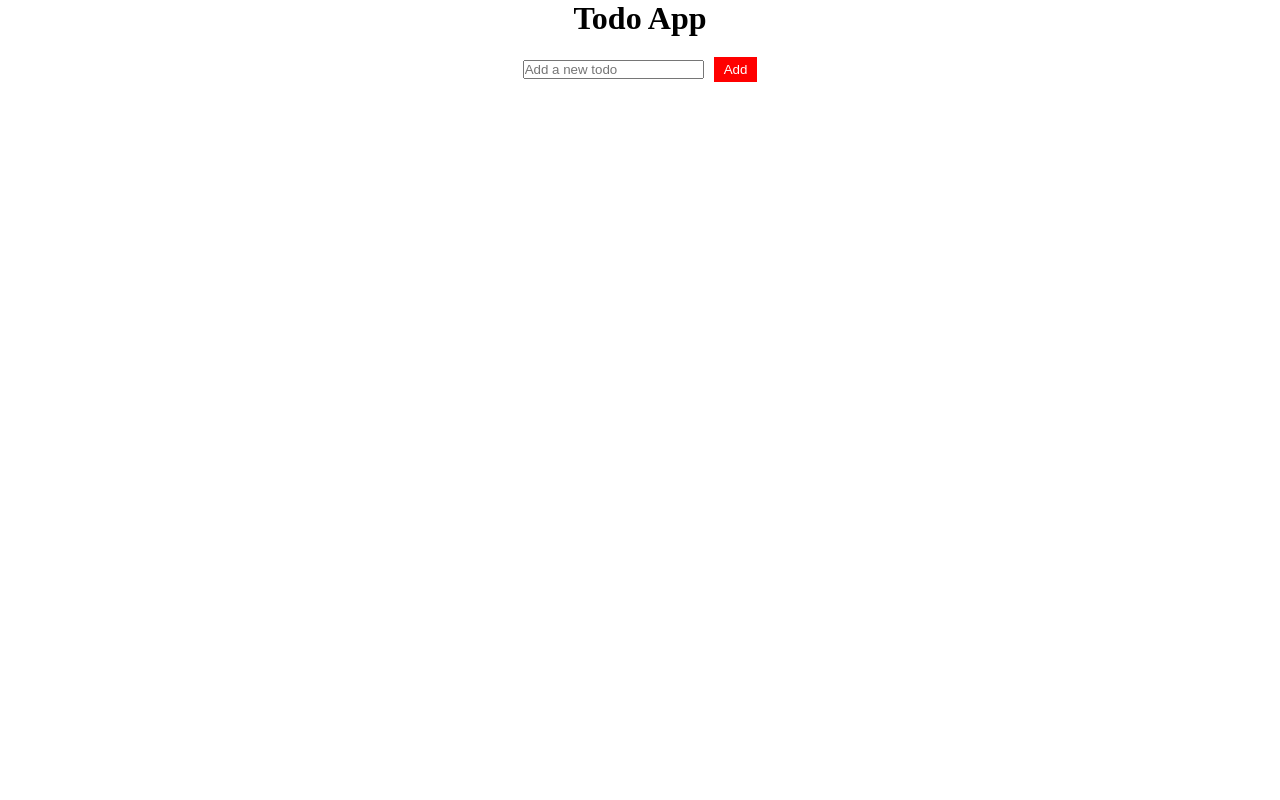
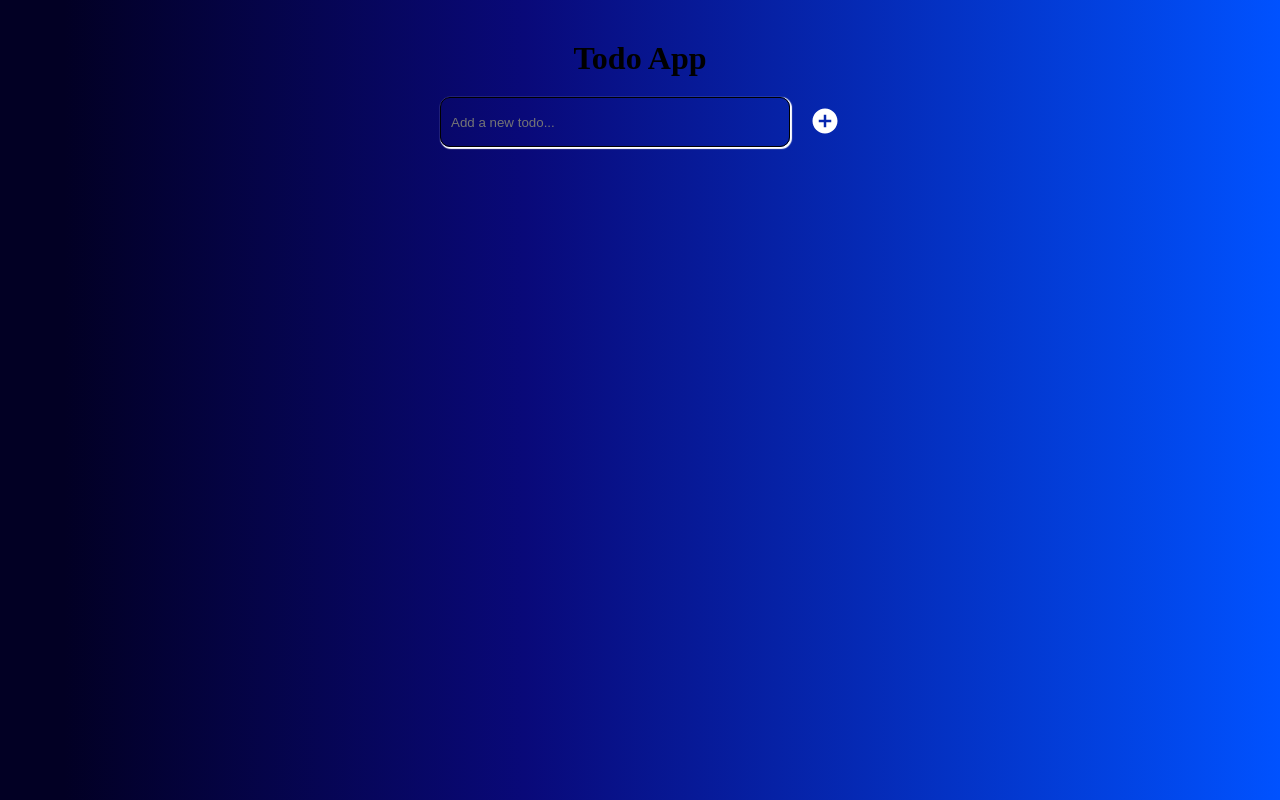
Before and after one commit to sayanghoshofficial/ToDo-App, a React (Create React App) app: page / in a window 1280 px wide. Built offline with nearby package versions, Linux system fonts and the light colour scheme.

Commit message:
set styling

```diff
--- a/package.json
+++ b/package.json
@@ -8,6 +8,7 @@
     "@testing-library/user-event": "^13.5.0",
     "react": "^18.2.0",
     "react-dom": "^18.2.0",
+    "react-icons": "^4.11.0",
     "react-scripts": "5.0.1",
     "web-vitals": "^2.1.4"
   },
--- a/src/components/TodoForm.js
+++ b/src/components/TodoForm.js
@@ -1,20 +1,23 @@
 import React from 'react'
 import { useValue } from '../context/context';
+import { MdAddCircle } from 'react-icons/md';
 
 const TodoForm = () => {
-    const{todoText,setTodoText,addTodo}= useValue();
+    const { todoText, setTodoText, addTodo } = useValue();
     return (
         <div className="todo-form">
             <input
                 type="text"
-                    placeholder="Add a new todo"
+                placeholder="Add a new todo..."
                 value={todoText}
                 onChange={(e) => setTodoText(e.target.value)}
                 onKeyPress={(e) => {
                     if (e.key === 'Enter') addTodo();
                 }}
             />
-                <button onClick={addTodo}>Add</button>
+            <button onClick={addTodo}>
+                <MdAddCircle style={{ color: "white" }} size={30} />
+            </button>
         </div>
     )
 }
--- a/src/components/TodoItem.js
+++ b/src/components/TodoItem.js
@@ -1,12 +1,15 @@
 import React from 'react'
-import { useValue } from '../context/context'
+import { useValue } from '../context/context';
+import { AiFillDelete } from 'react-icons/ai';
 
 const TodoItem = ({ todo, index }) => {
     const { toggleTodo, removeTodo } = useValue();
     return (
         <div key={index} className={`todo-item ${todo.completed ? 'completed' : ''}`}>
             <span onClick={() => toggleTodo(index)}>{todo.text}</span>
-            <button onClick={() => removeTodo(index)}>Delete</button>
+            <button onClick={() => removeTodo(index)}>
+            <AiFillDelete style={{color:"red"}} size={30} />
+            </button>
         </div>
     )
 }
--- a/src/index.css
+++ b/src/index.css
@@ -1,16 +1,49 @@
-*{
+* {
   padding: 0;
   margin: 0;
   box-sizing: border-box;
 }
 .todo-app {
+  padding-top: 40px;
+  display: flex;
+  flex-direction: column;
+  align-items: center;
   text-align: center;
+  min-height: 100vh;
+  background: rgb(2, 0, 36);
+  background: linear-gradient(
+    90deg,
+    rgba(2, 0, 36, 1) 5%,
+    rgba(9, 9, 121, 1) 41%,
+    rgba(0, 82, 255, 1) 100%
+  );
 }
 
 .todo-form {
-  margin: 20px 0;
+  margin: 20px;
+  min-width: 400px;
+  display: flex;
+  align-items: center;
+  justify-content: space-between;
 }
+.todo-form>input{
+  min-width: 350px;
+  height: 50px;
+  color: white;
+  background-color: transparent;
+  outline: none;
+  border: 1px solid black;
+  box-shadow: 1px 1px 1px 1px;
+  border-radius: 10px;
+  padding-left: 10px;
 
+}
+.todo-list {
+  display: flex;
+  flex-direction: column;
+  align-items: center;
+  justify-content: center;
+}
 .todo-item {
   display: flex;
   justify-content: space-between;
@@ -18,6 +51,14 @@
   border: 1px solid #ccc;
   margin: 5px 0;
   cursor: pointer;
+  min-width: 400px;
+  background: rgb(34, 193, 195);
+  background: linear-gradient(
+    0deg,
+    rgba(34, 193, 195, 1) 0%,
+    rgba(253, 187, 45, 1) 100%
+  );
+  border-radius: 10px;
 }
 
 .todo-item.completed {
@@ -25,10 +66,9 @@
 }
 
 button {
-  background-color: red;
-  color: white;
+  background-color: transparent;
+  color: black;
   border: none;
+  outline: none;
   cursor: pointer;
-  padding: 5px 10px;
-  margin-left: 10px;
 }
```
Also changed, not shown: 1 other file (tests, documents, lock files or other folders). Lines whose indentation alone changed are shown as unchanged.
